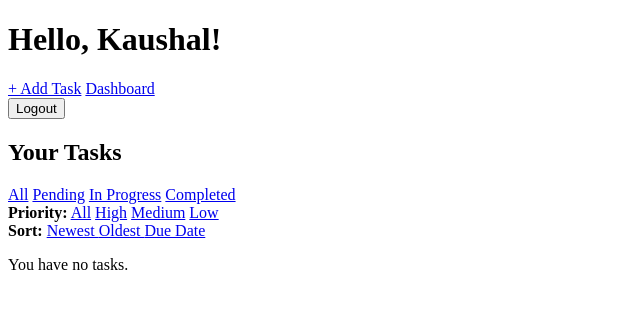
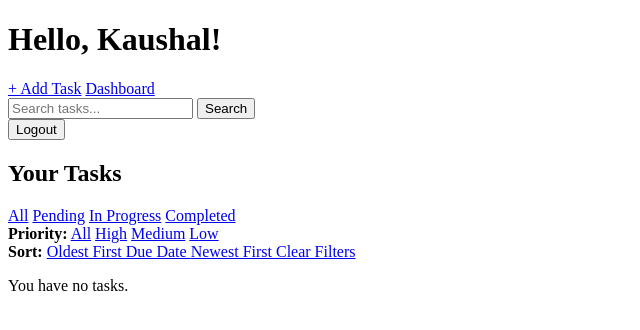
Before and after one commit to Nikk-hub-code/personal-task-manager, a Django app: page /tasks/ in a window 1280 px wide. Shown: the top 330 px of the page, without its empty margins (0-640 px from the left). Run offline with Django 5.2, Linux system fonts and the light colour scheme; the visitor is signed in with stand-in values (Sample User, id 1); data that the repository does not hold is empty.

Commit message:
Add task search filtering and sorting

```diff
--- a/tasks/templates/tasks/home.html
+++ b/tasks/templates/tasks/home.html
@@ -12,6 +12,19 @@
 
     <a href="{% url 'dashboard' %}">Dashboard</a>
 
+    <form method="get">
+
+        <input
+            type="text"
+            name="search"
+            placeholder="Search tasks..."
+            value="{{ request.GET.search|default:'' }}"
+        >
+
+        <button type="submit">Search</button>
+
+    </form>
+
     <form method="post" action="{% url 'logout' %}">
         {% csrf_token %}
         <button type="submit">Logout</button>
@@ -22,11 +35,11 @@
     <div>
         <a href="{% url 'task_list' %}">All</a>
 
-        <a href="?status=pending">Pending</a>
+        <a href="?status=pending&search={{ request.GET.search }}">Pending</a>
 
-        <a href="?status=in_progress">In Progress</a>
+        <a href="?status=in_progress&search={{ request.GET.search }}">In Progress</a>
 
-        <a href="?status=completed">Completed</a>
+        <a href="?status=completed&search={{ request.GET.search }}">Completed</a>
     </div>
 
     <div>
@@ -34,27 +47,29 @@
 
         <a href="{% url 'task_list' %}">All</a>
 
-        <a href="?status={{ request.GET.status }}&priority=high">High</a>
+        <a href="?status={{ request.GET.status }}&priority=high&search={{ request.GET.search }}">High</a>
 
-        <a href="?status={{ request.GET.status }}&priority=medium">Medium</a>
+        <a href="?status={{ request.GET.status }}&priority=medium&search={{ request.GET.search }}">Medium</a>
 
-        <a href="?status={{ request.GET.status }}&priority=low">Low</a>
+        <a href="?status={{ request.GET.status }}&priority=low&search={{ request.GET.search }}">Low</a>
     </div>
 
     <div>
         <strong>Sort:</strong>
 
-        <a href="?status={{ request.GET.status }}&priority={{ request.GET.priority }}&sort=newest">
-            Newest
+        <a href="?status={{ request.GET.status }}&priority={{ request.GET.priority }}&search={{ request.GET.search }}&sort=oldest">
+            Oldest First
         </a>
 
-        <a href="?status={{ request.GET.status }}&priority={{ request.GET.priority }}&sort=oldest">
-            Oldest
+        <a href="?status={{ request.GET.status }}&priority={{ request.GET.priority }}&search={{ request.GET.search }}&sort=due_date">
+            Due Date
         </a>
 
-        <a href="?status={{ request.GET.status }}&priority={{ request.GET.priority }}&sort=due_date">
-            Due Date
+        <a href="?status={{ request.GET.status }}&priority={{ request.GET.priority }}&search={{ request.GET.search }}&sort=newest">
+            Newest First
         </a>
+
+        <a href="{% url 'task_list' %}">Clear Filters</a>
     </div>
 
     {% if tasks %}
--- a/tasks/views.py
+++ b/tasks/views.py
@@ -9,6 +9,7 @@ def task_list(request):
     status = request.GET.get("status")
     priority = request.GET.get("priority")
     sort = request.GET.get("sort")
+    search = request.GET.get("search")
 
     tasks = Task.objects.filter(user=request.user)
 
@@ -17,6 +18,11 @@ def task_list(request):
 
     if priority:
         tasks = tasks.filter(priority=priority)
+
+    if search:
+        tasks = tasks.filter(
+            title__icontains=search
+        )
 
     if sort == "oldest":
         tasks = tasks.order_by("created_at")
```
